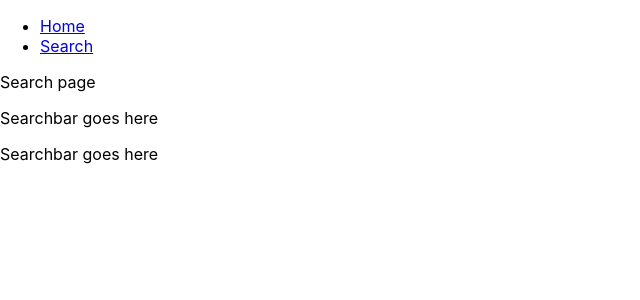
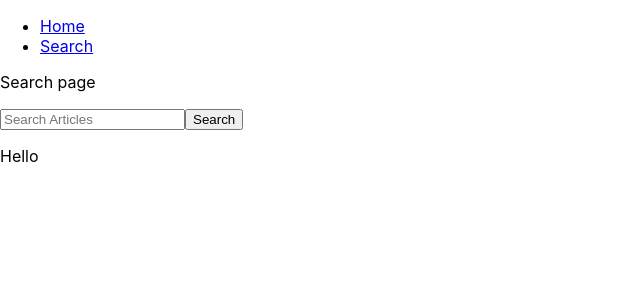
Before and after one commit to x-link-x/hacker-news-client, a React (Create React App) app: page /search in a window 1280 px wide. Shown: the top 300 px of the page, without its empty margins (0-640 px from the left). Built offline with nearby package versions, Linux system fonts and the light colour scheme.

Commit message:
added searchbar

```diff
--- /dev/null
+++ b/src/SearchBar.css
@@ -0,0 +1,9 @@
+.visually-hidden {
+    clip: rect(0 0 0 0);
+    clip-path: inset(50%);
+    height: 1px;
+    overflow: hidden;
+    position: absolute;
+    white-space: nowrap;
+    width: 1px;
+}
--- a/src/components/SearchBar.js
+++ b/src/components/SearchBar.js
@@ -1,7 +1,21 @@
 import React from "react";
+import "../SearchBar.css"
 
-const SearchBar = () => {
-    return <p>Searchbar goes here</p>
+const SearchBar = ({onSearch}) => {
+    return (
+        <form action="/search" method="GET">
+            <label htmlFor="article-search">
+                <span className="visually-hidden">Search Articles</span>
+            </label>
+            <input
+                type="text"
+                id="article-search"
+                placeholder="Search Articles"
+                name="query"
+            />
+            <button type="submit" onClick={onSearch}>Search</button>
+        </form>
+    )
 }
 
 export default SearchBar;
--- a/src/components/SearchResults.js
+++ b/src/components/SearchResults.js
@@ -1,9 +1,28 @@
 import React from "react";
-import SearchBar from "../components/SearchBar";
+import Story from "./Story"
 
-const SearchResults = () => {
+const SearchResults = ({stories}) => {
 
-    return <SearchBar/>
+    console.log(stories)
+    // let storyNodes = stories.map(story => {
+
+    //     return (
+    //         <Story
+    //             title={story.data.title}
+    //             author={story.data.by}
+    //             url={story.data.url}
+    //             key={story.data.id}
+    //             comments={story.data.descendants}
+    //         />
+    //     )
+    // })
+
+    return (
+        <>
+            {/* {storyNodes} */}
+            <p>Hello</p>
+        </>
+    )
 
 }
 
--- a/src/components/StoryList.js
+++ b/src/components/StoryList.js
@@ -4,7 +4,9 @@ import Story from "../components/Story"
 
 const StoryList = ({stories}) => {
 
-    const storyNodes = stories.map(story => {
+
+
+    let storyNodes = stories.map(story => {
         return (
             <Story
                 title={story.data.title}
@@ -16,6 +18,8 @@ const StoryList = ({stories}) => {
         )
     })
 
+
+
     return (
         <>
             {storyNodes}
--- a/src/containers/StoryContainer.js
+++ b/src/containers/StoryContainer.js
@@ -1,27 +1,16 @@
 import React, {useState, useEffect} from "react";
 import StoryList from "../components/StoryList";
+import SearchBar from "../components/SearchBar";
+import SearchResults from "../components/SearchResults";
 // import TopStoryBox from "../components/TopStory"
 import axios from "axios";
 
 
+
 const StoryContainer = () => {
 
-
     const [stories, setStories] = useState([]);
-    // const [topStory, setTopStory] = useState("");
-
-
-    // const getTopTwentyStories = (stories) => {
-    //     return storyIDs.splice(0, 20);
-    // }
-
-    // const getStoryIDs = () => {
-    //     axios.get("https://hacker-news.firebaseio.com/v0/topstories.json")
-    // }
-
-    // const getStories = (storyID) => {
-    //     axios.get(`https://hacker-news.firebaseio.com/v0/item/${storyID}.json`)
-    // }
+    const [searchResults, setSearchResults] = useState([]);
 
     useEffect(() => {
         axios.get("https://hacker-news.firebaseio.com/v0/topstories.json")
@@ -31,25 +20,30 @@ const StoryContainer = () => {
             .then(stories => setStories(stories))
     }, [])
 
+    const onSearchButtonClick = () => {
+        const {search} = window.location;
+        const query = new URLSearchParams(search).get('query')
 
-    // setTopStory(stories[0].data);
+        const filterArticles = (stories, query) => {
+            return stories.filter((story) => {
+                const storyTitle = story.data.title.toLowerCase()
+                if (storyTitle.includes(query)) {
+                    return story
+                }
 
-    // if (!topStory) {
-        return (
-            <>
-                <StoryList stories={stories}/>
-                {/* <TopStoryBox/> */}
-            </>
-        )
-    // } else {
-    //     return (
-    //         <>
+            })
+        }
+        setStories(filterArticles(stories, query))
+    }
 
-    //             <StoryList/>
-    //             {/* <TopStoryBox topStory={stories[0].data}/> */}
-    //         </>
-    //     )
-    // }
+
+    return (
+        <>
+            <SearchBar onSearch={onSearchButtonClick}/>
+            <StoryList stories={stories}/>
+            <SearchResults stories={stories}/>
+        </>
+    )
 }
 
 
```
